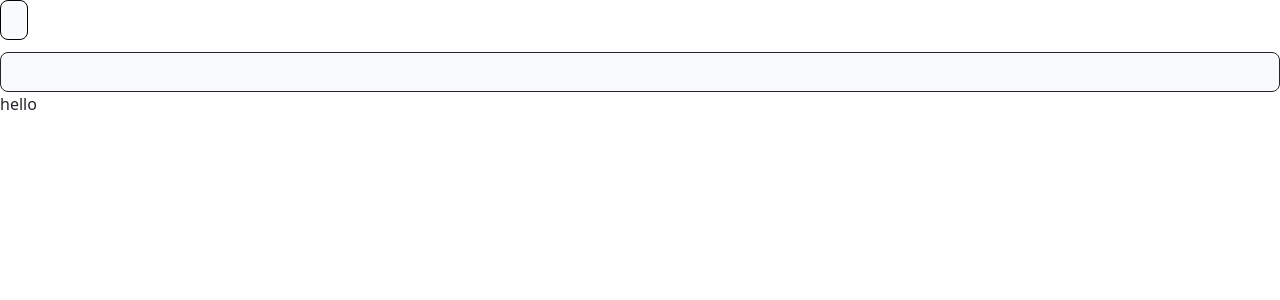
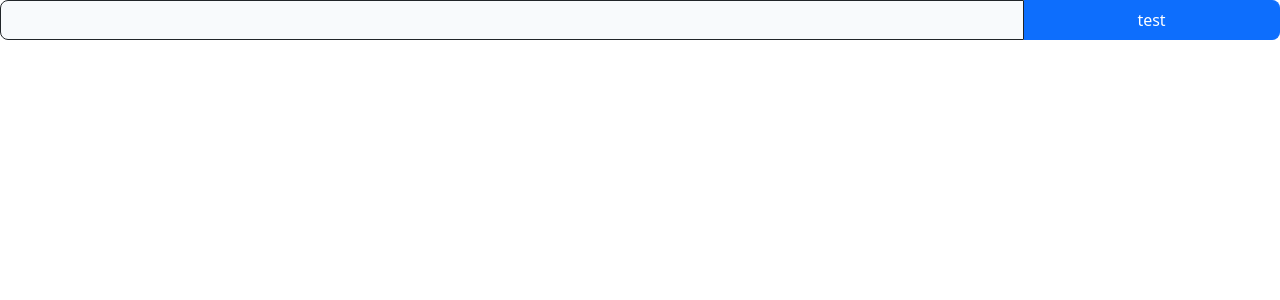
Before and after one commit to MBD-Team/CustomMBDComponents, a Vue app: page / in a window 1280 px wide. Shown: the top 300 px of the page. Built offline with nearby package versions, Linux system fonts and the light colour scheme; what vue3-touch-events would draw is missing.

Commit message:
selectInputs haben immer den sidebutton

```diff
--- a/src/App.vue
+++ b/src/App.vue
@@ -1,7 +1,7 @@
 <template>
-  <MultiSelectInput :options="options" v-model:selected="selected"></MultiSelectInput>
-  <SelectInput :options="options"></SelectInput>
-  <Modal><template #button>hello</template></Modal>
+  <SelectInput :options="options">
+    <template #button><Button sideButton>test</Button></template>
+  </SelectInput>
 </template>
 
 <script lang="ts" setup>
--- a/src/components/SexyInputs/Select.vue
+++ b/src/components/SexyInputs/Select.vue
@@ -90,7 +90,11 @@
           :side-input-type="sideInputType"
           :side-input-v-model="sideInputVModel"
           :required="required"
-        ></Text>
+        >
+          <template #button>
+            <slot name="button"></slot>
+          </template>
+        </Text>
       </div>
     </template>
   </Modal>
```
